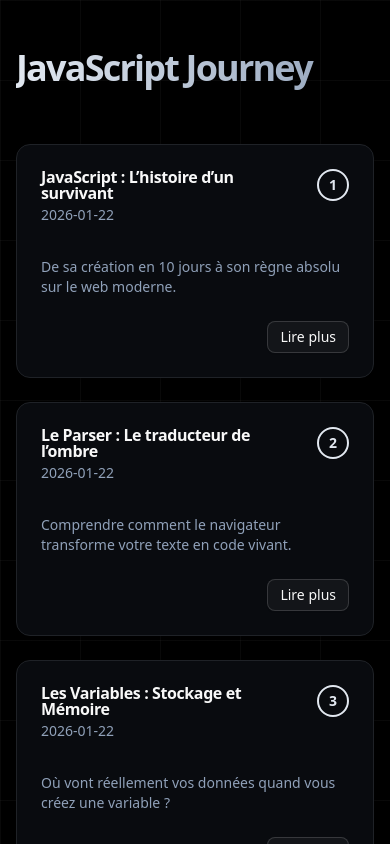
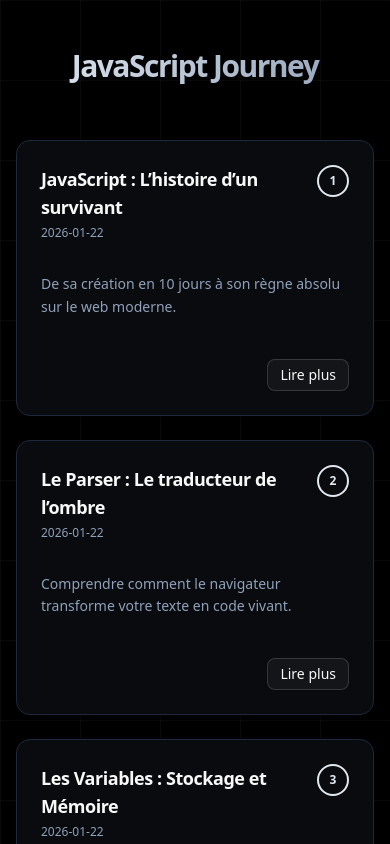
Before and after one commit to leothefrench/leo-blog-, a Next.js app: page / in a window 390 px wide. Shown: the top 844 px of the page. Built offline with nearby package versions, Linux system fonts and the light colour scheme.

Commit message:
fix: responsive fonts and mobile colors

```diff
--- a/src/app/page.tsx
+++ b/src/app/page.tsx
@@ -8,13 +8,13 @@ import {
   CardTitle,
 } from '@/components/ui/card';
 import { POSTS } from '@/data/posts';
-
 import Link from 'next/link';
 
 export default function Home() {
   return (
     <main className="container mx-auto px-4 py-10">
-      <h1 className="text-4xl md:text-5xl font-black tracking-tighter bg-linear-to-r from-primary to-slate-400 bg-clip-text text-transparent py-2 mb-12">
+      {/* Correction Titre : text-3xl sur mobile, text-5xl sur PC */}
+      <h1 className="text-3xl md:text-5xl font-black tracking-tighter bg-linear-to-r from-primary to-slate-400 bg-clip-text text-transparent py-2 mb-12 text-center md:text-left">
         JavaScript Journey
       </h1>
 
@@ -23,26 +23,38 @@ export default function Home() {
         aria-label="Liste des articles"
       >
         {POSTS.map((post) => (
-          <article key={post.id}>
-            <Card className="flex flex-col h-full">
+          <article key={post.id} className="h-full">
+            <Card className="flex flex-col h-full border-slate-800 bg-card">
               <CardHeader className="flex flex-row items-start justify-between space-y-0 pb-2">
-                <div className="space-y-1">
-                  <CardTitle className="tracking-tight">{post.title}</CardTitle>
-                  <CardDescription>{post.date}</CardDescription>
+                <div className="space-y-1 pr-2">
+                  {/* Correction : text-lg sur mobile pour éviter que ça prenne trop de place */}
+                  <CardTitle className="text-lg md:text-xl font-bold tracking-tight text-foreground">
+                    {post.title}
+                  </CardTitle>
+                  <CardDescription className="text-xs md:text-sm">
+                    {post.date}
+                  </CardDescription>
                 </div>
 
-                {/* Le numéro entouré à droite */}
-                <div className="flex h-8 w-8 items-center justify-center rounded-full border-2 border-primary text-sm font-bold text-primary shrink-0">
+                <div className="flex h-8 w-8 items-center justify-center rounded-full border-2 border-primary text-xs font-bold text-primary shrink-0">
                   {post.id}
                 </div>
               </CardHeader>
+
               <CardContent className="grow">
-                <p className="text-sm text-muted-foreground">
+                {/* Correction : On utilise text-foreground pour être sûr que ce soit blanc/clair en dark mode */}
+                <p className="text-sm text-muted-foreground leading-relaxed">
                   {post.description}
                 </p>
               </CardContent>
-              <CardFooter className="flex justify-end">
-                <Button variant="outline" size="sm" asChild>
+
+              <CardFooter className="flex justify-end pt-4">
+                <Button
+                  variant="outline"
+                  size="sm"
+                  asChild
+                  className="hover:bg-primary hover:text-primary-foreground transition-colors"
+                >
                   <Link href={`/blog/${post.id}`}>Lire plus</Link>
                 </Button>
               </CardFooter>
```
